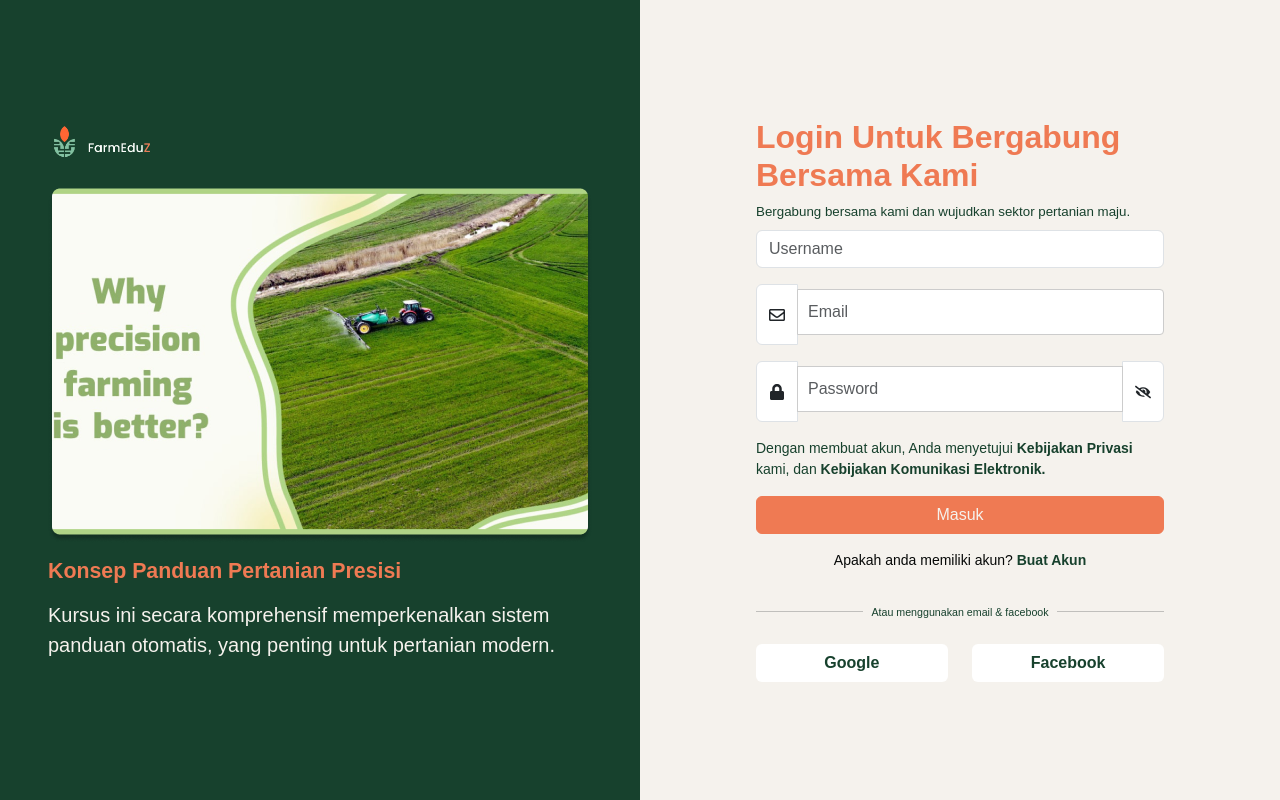
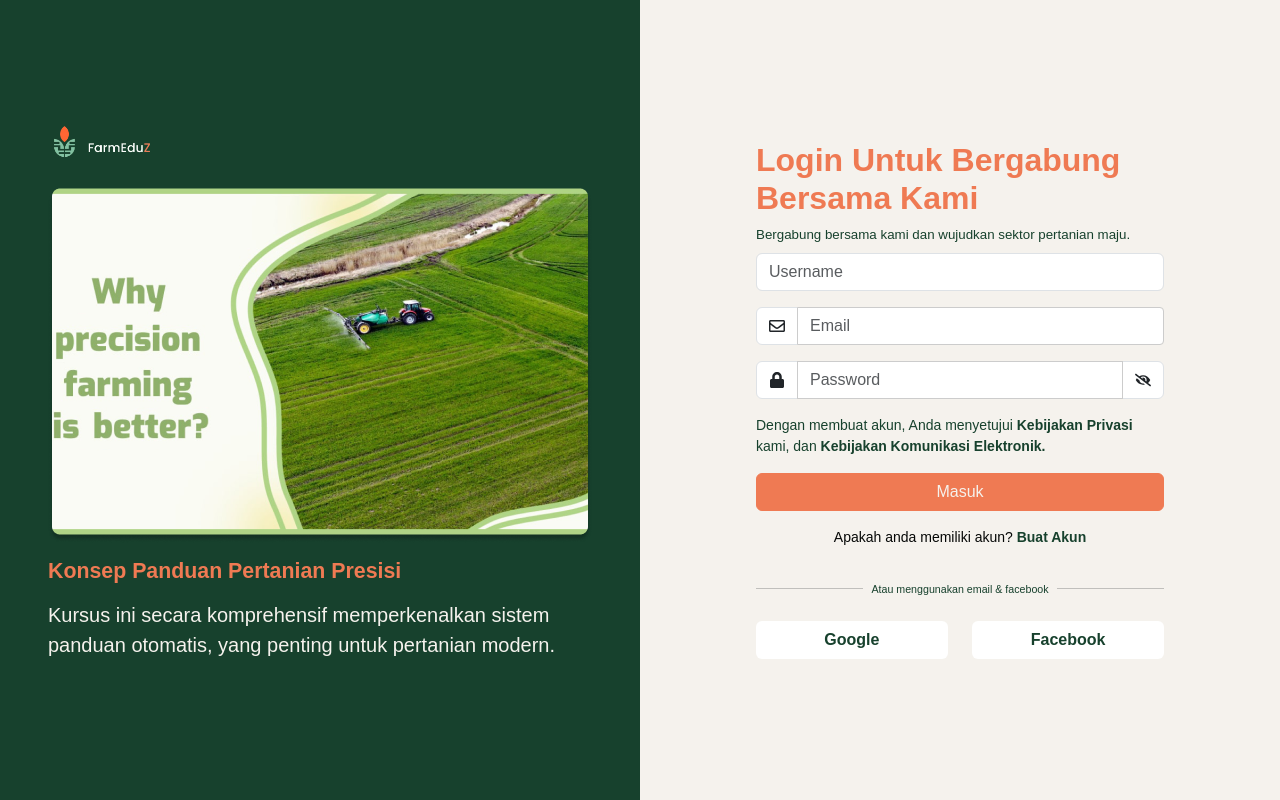
Before and after one commit to aihfdzah/GreeNext, a React (Vite) app: page / in a window 1280 px wide. Built offline with nearby package versions, Linux system fonts and the light colour scheme.

Commit message:
perubahan placeholder input password dan email

```diff
--- a/src/App.css
+++ b/src/App.css
@@ -851,9 +851,6 @@ label {
 input[type="email"],
 input[type="password"] {
 	width: 100%;
-	padding: 10px;
-	margin-top: 5px;
-	margin-bottom: 10px;
 	border: 1px solid #ccc;
 	border-radius: 4px;
 }
```
